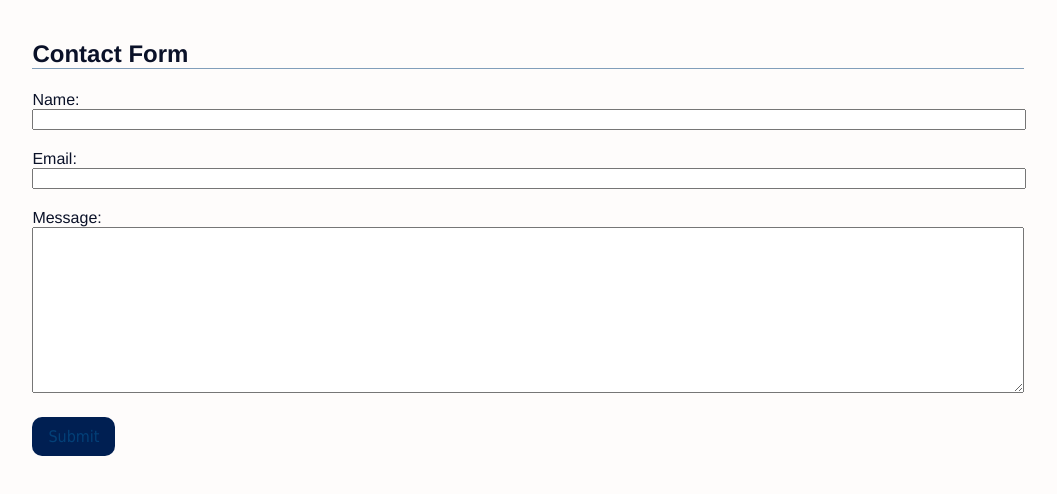
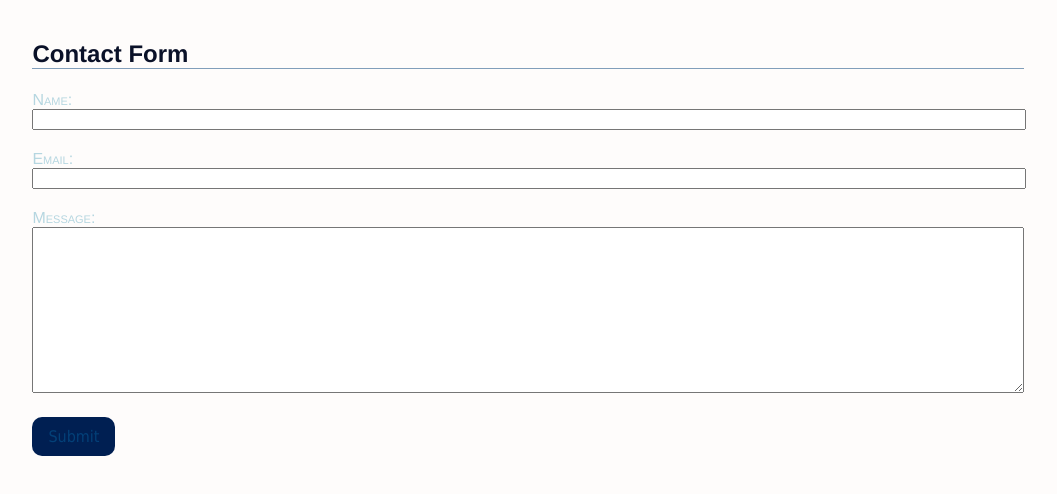
Before and after one commit to Kristen800/Email-form, a plain HTML site: page index.html in a window 1280 px wide. Shown: the whole page, without its empty margins (112-1169 px from the left). Drawn offline with Linux system fonts and the light colour scheme.

Commit message:
Update style.css

```diff
--- a/style.css
+++ b/style.css
@@ -23,21 +23,20 @@ section {
 
 main h1 {
   margin: 0 10px;
-  border-bottom: 1px solid  #819EBA;
+  border-bottom: 1px solid #819EBA;
 }
 
 main h2 {
   margin: 12px 10px;
-  border-bottom: 1px solid  #819EBA;
+  border-bottom: 1px solid #819EBA;
 }
 
 
 
-/* Contact Form - Image */
-
-.contact-image {
-  border: 1px solid #ababab;
-  border-radius: 8px;
+label{
+  font-family:"Helvetica","Arial";
+  font-variant:small-caps;
+  color:#B5D6E0;
 }
 
 /* Groups & Items  (Mobile First) */
```
